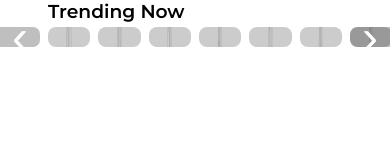
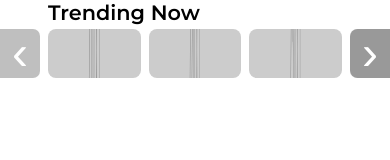
Before and after one commit to Ayush01015/Netflix-Carousel-, a plain HTML site: page index.html in a window 390 px wide. Drawn offline with Linux system fonts and the light colour scheme; placeholder pictures from the web are drawn by us.

Commit message:
Media Queries added

```diff
--- a/index.css
+++ b/index.css
@@ -29,6 +29,7 @@ html,body{
 }
 
 .slider{
+    --items-per-screen:6;
     --slider-index:0;
     display: flex;
     flex-grow: 1s;
@@ -38,10 +39,10 @@ html,body{
 }
 
 .slider > img{
-    flex: 0 0 25%;
+    flex: 0 0 calc(100% / var(--items-per-screen));
+    max-width: calc(100% / var(--items-per-screen));
     aspect-ratio: 16/9;
     padding: var(--img-gap);
-    max-width: 16.67%;
     border-radius: 0.75rem;
     /* cursor: pointer; */
     /* border: 1px solid green; */
@@ -104,9 +105,27 @@ html,body{
 }
 
 .title{
-
+    font-size: 1.3rem;
 }
 
 .progress-bar{
 
 }
+
+/*
+    ================
+    RESPONSIVE CODE
+    ================
+*/
+
+@media(max-width:1000px){
+    .slider{
+        --items-per-screen:4;
+    }
+}
+
+@media(max-width:800px){
+    .slider{
+        --items-per-screen:3;
+    }
+}
```
